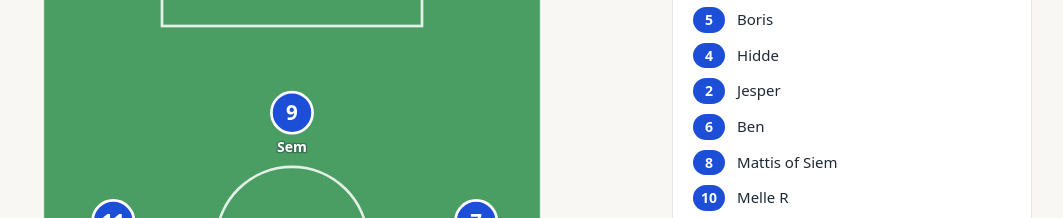
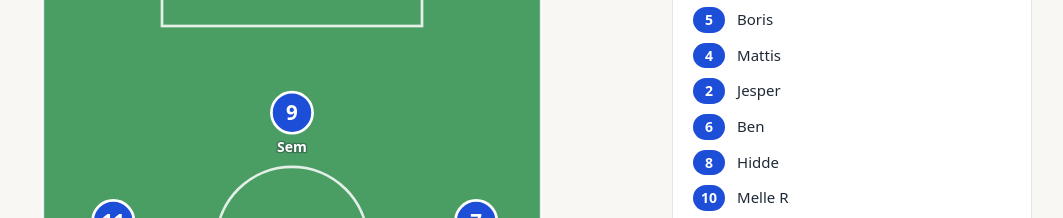
Before and after one commit to michielotterloo/abs17-1, a plain HTML site: page opstelling.html in a window 1280 px wide. Shown: the part 299-517 px from the top of the page, without its empty margins (108-1171 px from the left). Drawn offline with Linux system fonts and the light colour scheme.

Commit message:
Hidde naar de 8, Mattis naar de 4
De wissel uit de wedstrijd van 23 september is blijvend: Hidde coacht vanaf
het middenveld en de aansluiting tussen de linies werd daar beter van.

Co-Authored-By: Claude Opus 5 <noreply@anthropic.com>

```diff
--- a/opstelling.html
+++ b/opstelling.html
@@ -53,10 +53,10 @@ const opstelling = [
   {n:"1",  naam:"Willem",         t:"keeper", x:240, y:590},
   {n:"3",  naam:"Finn",           x:105, y:515},
   {n:"5",  naam:"Boris",          x:185, y:510},
-  {n:"4",  naam:"Hidde",          x:300, y:510},
+  {n:"4",  naam:"Mattis",         x:300, y:510},
   {n:"2",  naam:"Jesper",         x:390, y:515},
   {n:"6",  naam:"Ben",            x:205, y:435},
-  {n:"8",  naam:"Mattis of Siem", x:285, y:430},
+  {n:"8",  naam:"Hidde",          x:285, y:430},
   {n:"10", naam:"Melle R",        x:240, y:320},
   {n:"11", naam:"Tycho",          x:75,  y:300},
   {n:"7",  naam:"Daan",           x:410, y:300},
```
